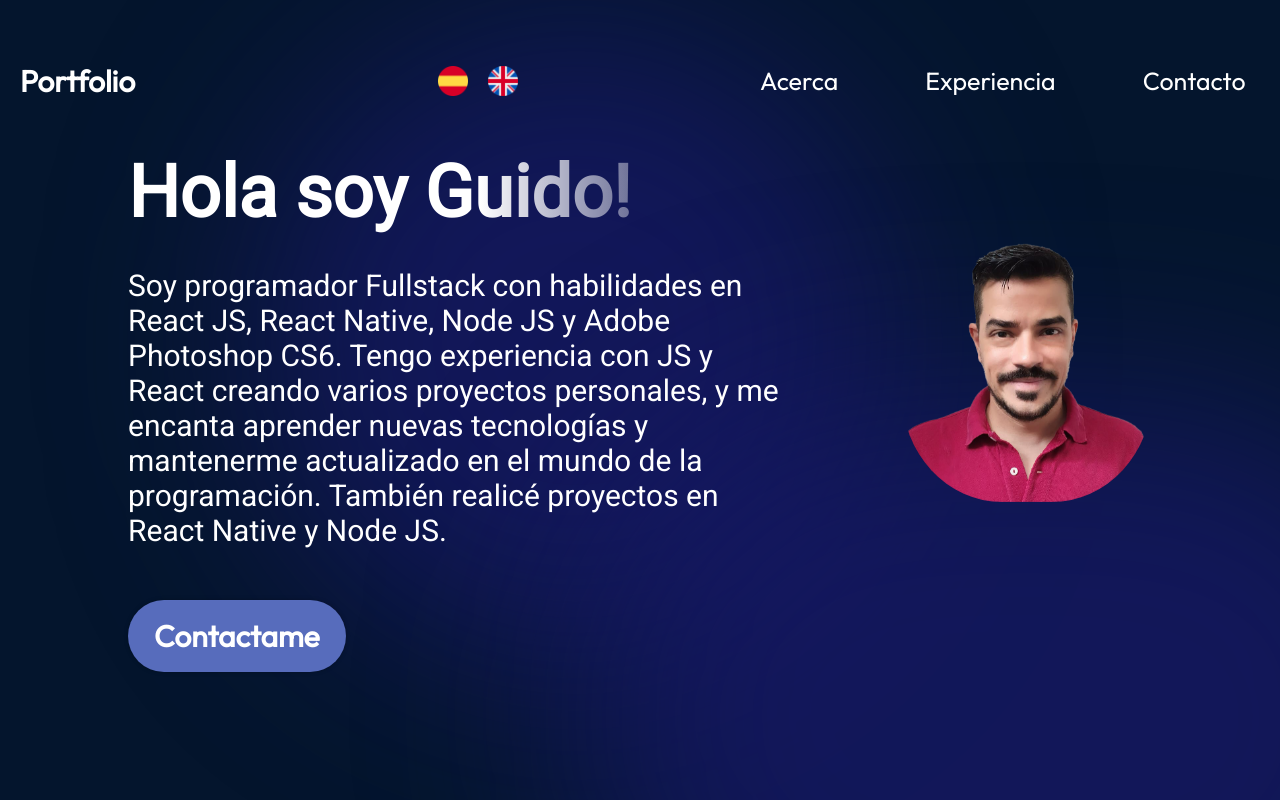
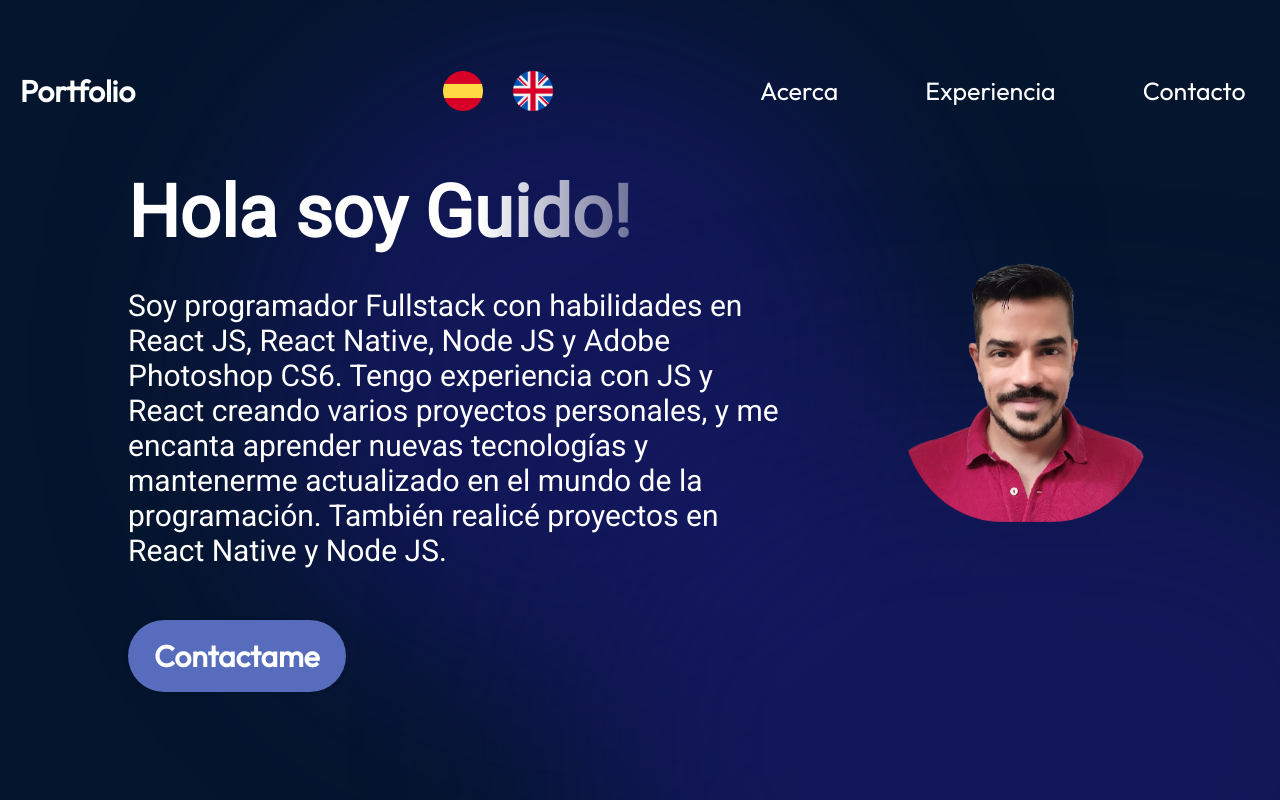
Before and after one commit to guidogattas/portfolio-guido-gattas, a React (Vite) app: page / in a window 1280 px wide. Shown: the top 800 px of the page. Built offline with nearby package versions, Linux system fonts and the light colour scheme.

Commit message:
[FIX] Animation languages

```diff
--- a/src/components/Navbar/Navbar.jsx
+++ b/src/components/Navbar/Navbar.jsx
@@ -8,7 +8,7 @@ import ukFlag from '../../../assets/img/united-kingdom.png';
 
 export const Navbar = () => {
   const [menuOpen, setMenuOpen] = useState(false);
-  const { language, changeToEnglish, changeToSpanish } = useContext(LanguageContext);
+  const { language, changeToEnglish, changeToSpanish } = useContext(LanguageContext) || {};
 
   return (
     <nav className={styles.navbar}>
@@ -17,7 +17,7 @@ export const Navbar = () => {
         <button
           onClick={changeToSpanish}
         >
-          <img src={spainFlag} alt="uk flag" />
+          <img src={spainFlag} alt="spain flag" />
         </button>
         <button
           onClick={changeToEnglish}
@@ -37,7 +37,7 @@ export const Navbar = () => {
           onClick={() => setMenuOpen(!menuOpen)}
         />
         <ul
-          className={`${styles.menuItems} ${menuOpen && styles.menuOpen}`}
+          className={`${styles.menuItems} ${menuOpen ? styles.menuOpen : ''}`}
           onClick={() => setMenuOpen(false)}
         >
           <li>
--- a/src/components/Navbar/Navbar.module.css
+++ b/src/components/Navbar/Navbar.module.css
@@ -33,21 +33,26 @@
 }
 
 .lang img {
-    width: 30px;
-    height: 30px;
+    width: 40px;
+    height: 40px;
     cursor: pointer;
 }
 
 .lang button {
-    padding: 20px;
-    width: 30px;
-    height: 30px;
+    padding: 30px;
+    width: 40px;
+    height: 40px;
     display: flex;
     justify-content: center;
     align-items: center;
     border: none;
     background: transparent;
+    transition: all 0.6s ease;
 
+}
+
+.lang button:hover {
+    transform: scale(1.2);
 }
 
 .menuItems {
```
